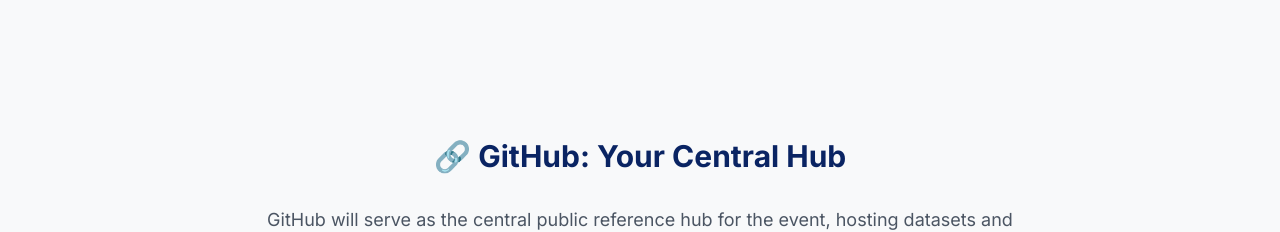
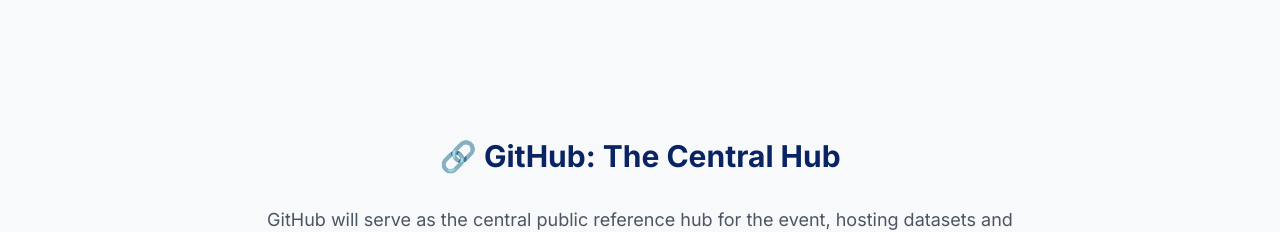
Before and after one commit to Yxsh15/ml-bingo, a plain HTML site: page index.html in a window 1280 px wide. Shown: the part 7880-8112 px from the top of the page. Drawn offline with nearby package versions, Linux system fonts and the light colour scheme.

Commit message:
Update index.html

```diff
--- a/index.html
+++ b/index.html
@@ -635,7 +635,7 @@
             </section>
 
             <section id="github-integration" class="my-16">
-                <h2 class="text-3xl font-bold text-center mb-8 text-[#0A2463]">🔗 GitHub: Your Central Hub</h2>
+                <h2 class="text-3xl font-bold text-center mb-8 text-[#0A2463]">🔗 GitHub: The Central Hub</h2>
                 <p class="text-lg text-center max-w-3xl mx-auto text-gray-600 mb-12">
                     GitHub will serve as the central public reference hub for the event, hosting datasets and links to the Google Colab notebooks and submission forms.
                 </p>
```
